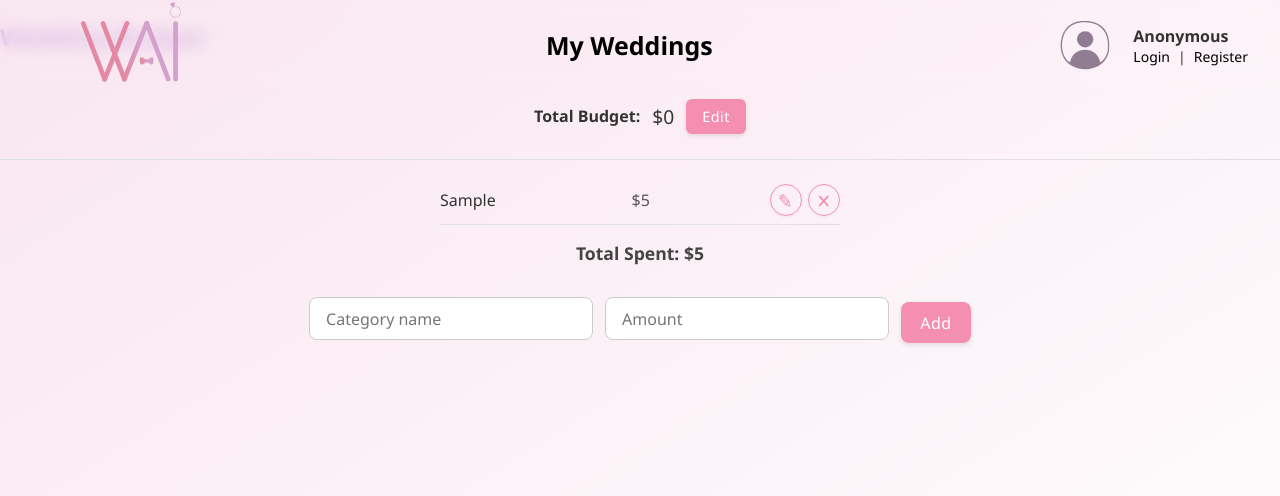
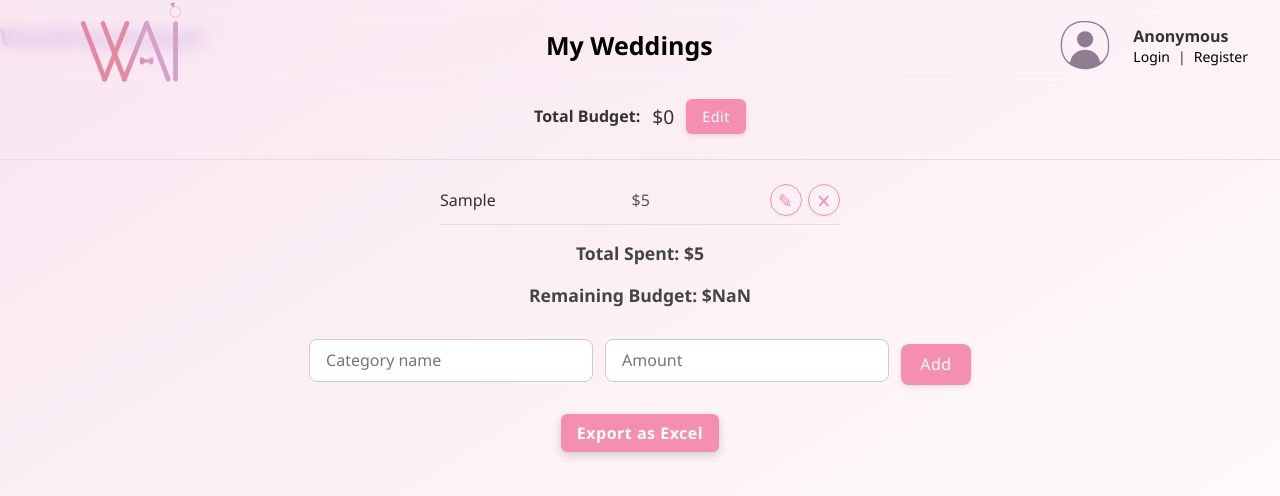
Before and after one commit to zivklein21/WeddingzAI-Front, a React (Vite) app: page /budget in a window 1280 px wide. Both pictures are taken after typing "Sample", "5" into the empty fields and a click on the button "Add". Shown: the top 496 px of the page. Built offline with nearby package versions, Linux system fonts and the light colour scheme; no server answers.

Commit message:
feat: add export to Excel feature with styled centered button

```diff
--- a/package.json
+++ b/package.json
@@ -16,7 +16,9 @@
     "@react-oauth/google": "^0.12.1",
     "axios": "^1.8.4",
     "chart.js": "^4.4.9",
+    "html2canvas": "^1.4.1",
     "js-cookie": "^3.0.5",
+    "jspdf": "^3.0.1",
     "lucide-react": "^0.507.0",
     "react": "^19.0.0",
     "react-chartjs-2": "^5.3.0",
--- a/src/App.tsx
+++ b/src/App.tsx
@@ -5,7 +5,7 @@ import { Routes, Route, BrowserRouter } from "react-router-dom";
 import PrefFormPage from "./pages/PrefFormPage";
 import TodoListPage from "./pages/TodoListPage";
 import HomePage from "./pages/HomePage";
-import BudgetPage from "./pages/BudgetPage";
+import BudgetPage from "./pages/BudgetPage/BudgetPage";
 import WeddingDashboardPage from "./pages/WeddingDashoardPage";
 import AuthPage from "./pages/AuthPage";
 import VendorsSearchPage from "./pages/SearchVendorsPage";
@@ -26,7 +26,7 @@ export default function App() {
           <Route path="/weddash" element={<WeddingDashboardPage />} />
           <Route path="/vendor" element={<VendorsSearchPage />} />
         </Routes>
-      </BrowserRouter >
-    </AuthProvider >
+      </BrowserRouter>
+    </AuthProvider>
   );
 }
--- a/src/components/Budget/CategoryList.tsx
+++ b/src/components/Budget/CategoryList.tsx
@@ -5,10 +5,25 @@ import { useBudget } from "./BudgetContext";
 const CategoryList = () => {
   const { categories, setCategories, saveBudget, totalBudget } = useBudget();
 
+  const [editIndex, setEditIndex] = useState<number | null>(null);
+  const [editedName, setEditedName] = useState("");
+  const [editedAmount, setEditedAmount] = useState("");
+
   const handleDelete = (index: number) => {
     const updated = categories.filter((_, i) => i !== index);
     setCategories(updated);
     saveBudget(updated, totalBudget);
+  };
+
+  const handleUpdate = (index: number) => {
+    const updated = categories.map((item, i) =>
+      i === index
+        ? { name: editedName, amount: parseFloat(editedAmount) || 0 }
+        : item
+    );
+    setCategories(updated);
+    saveBudget(updated, totalBudget);
+    setEditIndex(null);
   };
 
   if (categories.length === 0) {
@@ -19,22 +34,7 @@ const CategoryList = () => {
     <>
       <ul className={styles.categoryList}>
         {categories.map((cat, index) => {
-          const [isEditing, setIsEditing] = useState(false);
-          const [editedName, setEditedName] = useState(cat.name);
-          const [editedAmount, setEditedAmount] = useState(
-            cat.amount.toString()
-          );
-
-          const handleUpdate = () => {
-            const updated = categories.map((item, i) =>
-              i === index
-                ? { name: editedName, amount: parseFloat(editedAmount) || 0 }
-                : item
-            );
-            setCategories(updated);
-            saveBudget(updated, totalBudget);
-            setIsEditing(false);
-          };
+          const isEditing = editIndex === index;
 
           return (
             <li key={index} className={styles.categoryItem}>
@@ -54,14 +54,14 @@ const CategoryList = () => {
                   />
                   <button
                     className={styles.confirmBtn}
-                    onClick={handleUpdate}
+                    onClick={() => handleUpdate(index)}
                     title="Confirm"
                   >
                     ✔
                   </button>
                   <button
                     className={styles.cancelBtn}
-                    onClick={() => setIsEditing(false)}
+                    onClick={() => setEditIndex(null)}
                     title="Cancel"
                   >
                     ✕
@@ -75,9 +75,9 @@ const CategoryList = () => {
                     <button
                       className={styles.categoryEditBtn}
                       onClick={() => {
+                        setEditIndex(index);
                         setEditedName(cat.name);
                         setEditedAmount(cat.amount.toString());
-                        setIsEditing(true);
                       }}
                     >
                       ✎
@@ -101,6 +101,13 @@ const CategoryList = () => {
           .reduce((sum, cat) => sum + (Number(cat.amount) || 0), 0)
           .toLocaleString()}
       </p>
+      <p className={styles.totalRow}>
+        Remaining Budget: $
+        {(
+          parseFloat(totalBudget) -
+          categories.reduce((sum, cat) => sum + (Number(cat.amount) || 0), 0)
+        ).toLocaleString()}
+      </p>
     </>
   );
 };
--- a/src/pages/BudgetPage.tsx
+++ /dev/null
@@ -1,23 +0,0 @@
-import { BudgetProvider } from "../components/Budget/BudgetContext";
-import BudgetHeader from "../components/Budget/BudgetHeader";
-import CategoryList from "../components/Budget/CategoryList";
-import AddCategoryForm from "../components/Budget/AddCategoryForm";
-import { NavBar } from "../components/NavBar/NavBar";
-
-const BudgetPage: React.FC = () => {
-  return (
-    <BudgetProvider>
-      <div>
-        <NavBar />
-        <div>
-          <h2>Wedding Budget</h2>
-          <BudgetHeader />
-          <CategoryList />
-          <AddCategoryForm />
-        </div>
-      </div>
-    </BudgetProvider>
-  );
-};
-
-export default BudgetPage;
--- /dev/null
+++ b/src/pages/BudgetPage/BudgetPage.module.css
@@ -0,0 +1,18 @@
+.exportBtn {
+  background-color: #f48fb1;
+  color: white;
+  border: none;
+  padding: 0.5rem 1rem;
+  font-size: 1rem;
+  font-weight: bold;
+  border-radius: 6px;
+  cursor: pointer;
+  margin: 1.5rem auto 0;
+  display: block;
+  transition: background-color 0.3s ease;
+  text-align: center;
+}
+
+.exportBtn:hover {
+  background-color: #ec407a;
+}
--- /dev/null
+++ b/src/pages/BudgetPage/BudgetPage.tsx
@@ -0,0 +1,62 @@
+import {
+  BudgetProvider,
+  useBudget,
+} from "../../components/Budget/BudgetContext";
+import BudgetHeader from "../../components/Budget/BudgetHeader";
+import CategoryList from "../../components/Budget/CategoryList";
+import AddCategoryForm from "../../components/Budget/AddCategoryForm";
+import { NavBar } from "../../components/NavBar/NavBar";
+import { exportToCSV } from "../../utils/export-to-csv";
+import styles from "./BudgetPage.module.css";
+
+const BudgetPage: React.FC = () => {
+  return (
+    <BudgetProvider>
+      <InnerBudgetPage />
+    </BudgetProvider>
+  );
+};
+
+const InnerBudgetPage = () => {
+  const { categories, totalBudget } = useBudget();
+
+  return (
+    <div>
+      <NavBar />
+      <div>
+        <h2>Wedding Budget</h2>
+        <div id="budget-export">
+          <BudgetHeader />
+          <CategoryList />
+          <AddCategoryForm />
+        </div>
+        <button
+          className={styles.exportBtn}
+          onClick={() => {
+            const budgetData = categories.map(({ name, amount }) => ({
+              name,
+              amount,
+            }));
+
+            const totalSpent = categories.reduce(
+              (sum, cat) => sum + (Number(cat.amount) || 0),
+              0
+            );
+            const remaining = parseFloat(totalBudget) - totalSpent;
+
+            budgetData.push(
+              { name: "Total Spent", amount: totalSpent },
+              { name: "Remaining Budget", amount: remaining }
+            );
+
+            exportToCSV(budgetData, ["name", "amount"], "wedding-budget.csv");
+          }}
+        >
+          Export as Excel
+        </button>
+      </div>
+    </div>
+  );
+};
+
+export default BudgetPage;
--- /dev/null
+++ b/src/utils/export-to-csv.ts
@@ -0,0 +1,26 @@
+export const exportToCSV = (
+  data: Record<string, string | number>[],
+  headers: string[],
+  filename: string
+) => {
+  if (!data.length || !headers.length) {
+    console.warn("No data or headers to export.");
+    return;
+  }
+
+  let csvContent = headers.join(",") + "\n";
+
+  data.forEach((row) => {
+    const rowValues = headers.map((key) => row[key] ?? "");
+    csvContent += rowValues.join(",") + "\n";
+  });
+
+  const blob = new Blob([csvContent], { type: "text/csv;charset=utf-8;" });
+  const url = URL.createObjectURL(blob);
+  const link = document.createElement("a");
+  link.setAttribute("href", url);
+  link.setAttribute("download", filename);
+  document.body.appendChild(link);
+  link.click();
+  document.body.removeChild(link);
+};
```
Also changed, not shown: 1 other file (tests, documents, lock files or other folders).
